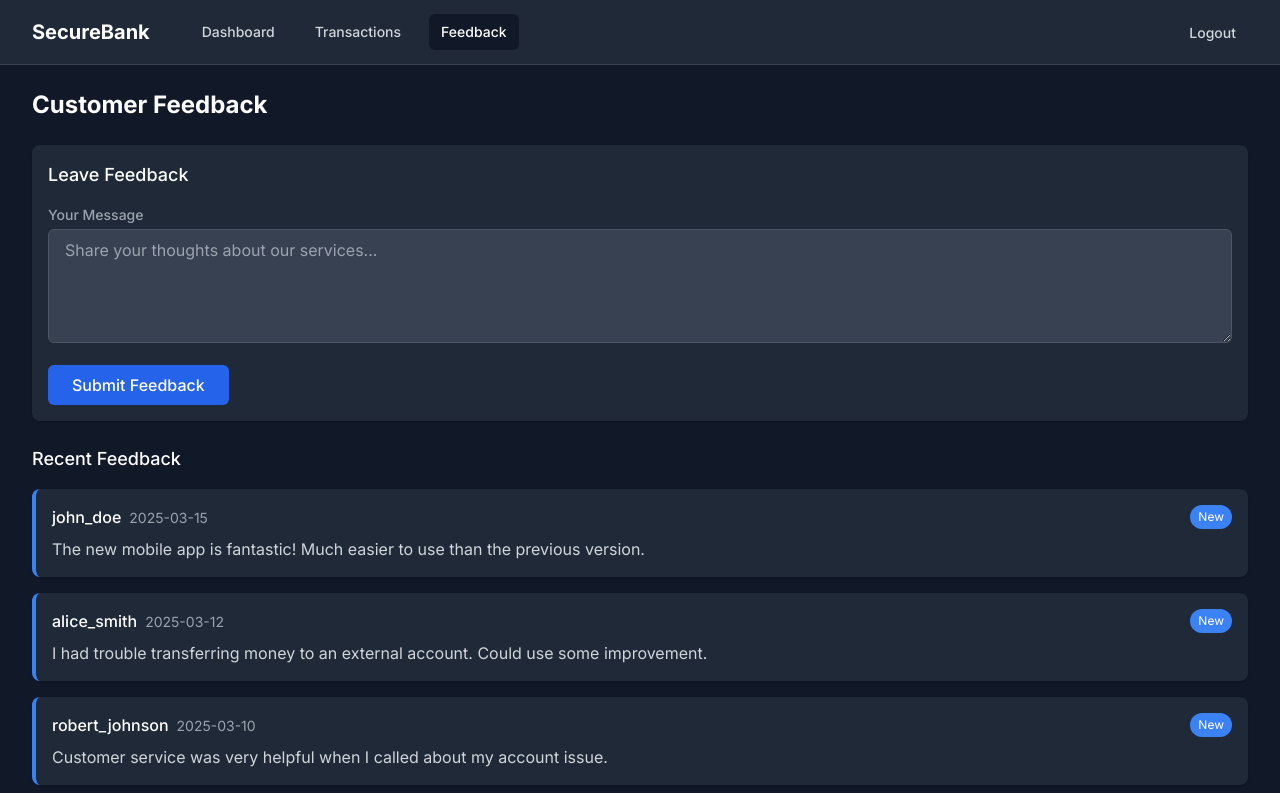
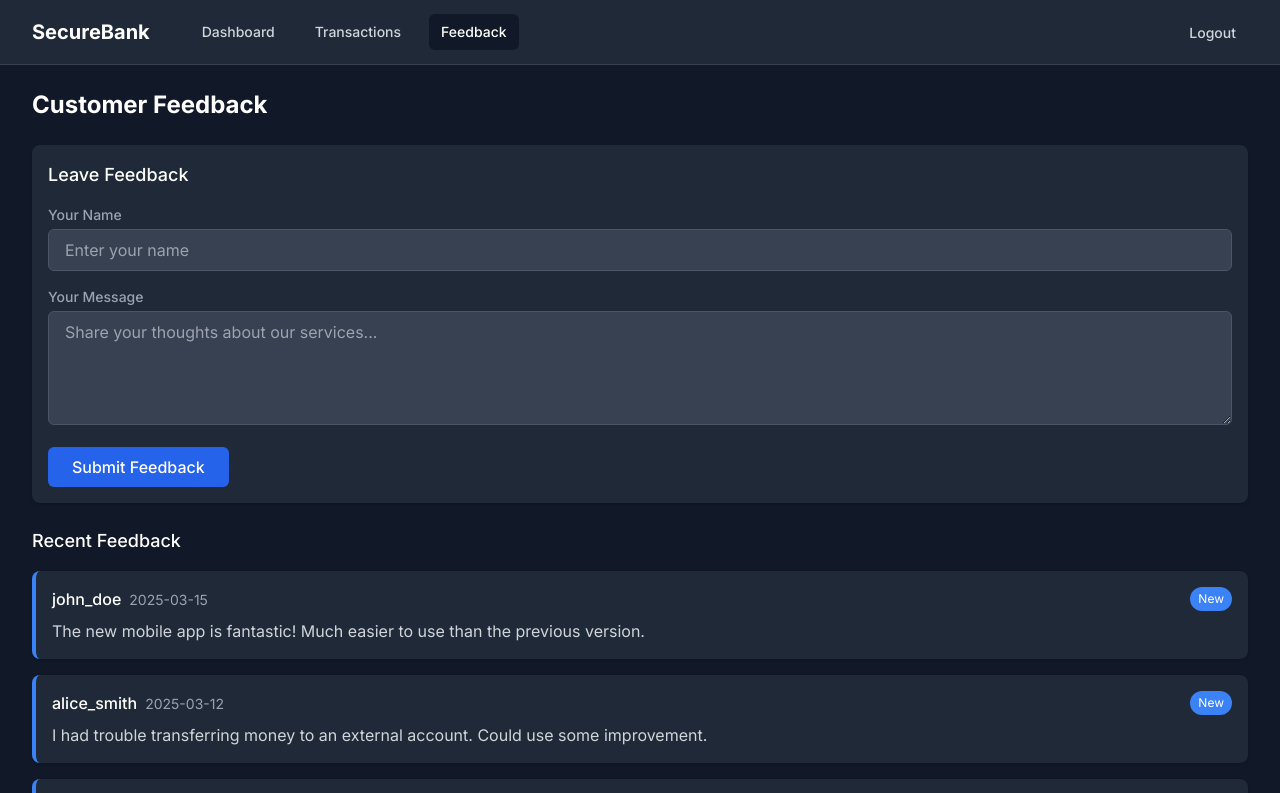
Before and after one commit to sunnypatell/securebank-ctf, a Next.js app in the folder frontend/: page /dashboard/feedback in a window 1280 px wide. Shown: the top 793 px of the page. Built offline with nearby package versions, Linux system fonts and the light colour scheme.

Commit message:
login and register now work

```diff
--- a/frontend/api/users.ts
+++ b/frontend/app/api/users.ts
@@ -1,6 +1,7 @@
 import {NextApiRequest, NextApiResponse } from 'next';
 import nextConnect from 'next-connect';
-import db from '../database/db';
+import db from '../../database/db';
+
 // LATER, will add some basic filtering for requests coming in
 const handler = nextConnect();
 
--- a/frontend/app/dashboard/feedback/page.tsx
+++ b/frontend/app/dashboard/feedback/page.tsx
@@ -1,48 +1,37 @@
-import Link from "next/link"
+"use client";
+
+import Link from "next/link";
+import React, { useState } from "react";
 
 export default function Feedback() {
+  const [user, setUser] = useState("");
+  const [message, setMessage] = useState("");
+
   // Sample feedback data
   const feedbacks = [
-    {
-      id: 1,
-      user: "john_doe",
-      date: "2025-03-15",
-      message: "The new mobile app is fantastic! Much easier to use than the previous version.",
-      read: false,
-    },
-    {
-      id: 2,
-      user: "alice_smith",
-      date: "2025-03-12",
-      message: "I had trouble transferring money to an external account. Could use some improvement.",
-      read: false,
-    },
-    {
-      id: 3,
-      user: "robert_johnson",
-      date: "2025-03-10",
-      message: "Customer service was very helpful when I called about my account issue.",
-      read: false,
-    },
-    {
-      id: 4,
-      user: "emily_wilson",
-      date: "2025-03-05",
-      message: "Love the new security features! Makes me feel safer using online banking.",
-      read: true,
-    },
-    {
-      id: 5,
-      user: "michael_brown",
-      date: "2025-03-01",
-      message: "The website is much faster now after the recent update. Great job!",
-      read: true,
-    },
-  ]
+    { id: 1, user: "john_doe", date: "2025-03-15", message: "The new mobile app is fantastic! Much easier to use than the previous version.", read: false },
+    { id: 2, user: "alice_smith", date: "2025-03-12", message: "I had trouble transferring money to an external account. Could use some improvement.", read: false },
+    { id: 3, user: "robert_johnson", date: "2025-03-10", message: "Customer service was very helpful when I called about my account issue.", read: false },
+    { id: 4, user: "emily_wilson", date: "2025-03-05", message: "Love the new security features! Makes me feel safer using online banking.", read: true },
+    { id: 5, user: "michael_brown", date: "2025-03-01", message: "The website is much faster now after the recent update. Great job!", read: true },
+  ];
+
+  const handleSubmit = async (event: React.FormEvent<HTMLFormElement>) => {
+    event.preventDefault();  // Prevents page reload on form submission
+
+    const response = await fetch("/api/feedback", {
+      method: "POST",
+      headers: { "Content-Type": "application/json" },
+      body: JSON.stringify({ user, message }),
+    });
+
+    const data = await response.json();
+    alert(data.message);
+  };
+
 
   return (
     <div className="min-h-screen bg-gray-900 text-white">
-      {/* Navigation */}
       <nav className="bg-gray-800 border-b border-gray-700">
         <div className="max-w-7xl mx-auto px-4 sm:px-6 lg:px-8">
           <div className="flex items-center justify-between h-16">
@@ -52,79 +41,62 @@ export default function Feedback() {
               </div>
               <div className="hidden md:block">
                 <div className="ml-10 flex items-baseline space-x-4">
-                  <Link
-                    href="/dashboard"
-                    className="text-gray-300 hover:bg-gray-700 hover:text-white px-3 py-2 rounded-md text-sm font-medium"
-                  >
-                    Dashboard
-                  </Link>
-                  <Link
-                    href="/dashboard/transactions"
-                    className="text-gray-300 hover:bg-gray-700 hover:text-white px-3 py-2 rounded-md text-sm font-medium"
-                  >
-                    Transactions
-                  </Link>
-                  <Link
-                    href="/dashboard/feedback"
-                    className="bg-gray-900 text-white px-3 py-2 rounded-md text-sm font-medium"
-                  >
-                    Feedback
-                  </Link>
+                  <Link href="/dashboard" className="text-gray-300 hover:bg-gray-700 hover:text-white px-3 py-2 rounded-md text-sm font-medium">Dashboard</Link>
+                  <Link href="/dashboard/transactions" className="text-gray-300 hover:bg-gray-700 hover:text-white px-3 py-2 rounded-md text-sm font-medium">Transactions</Link>
+                  <Link href="/dashboard/feedback" className="bg-gray-900 text-white px-3 py-2 rounded-md text-sm font-medium">Feedback</Link>
                 </div>
               </div>
             </div>
             <div>
-              <Link
-                href="/"
-                className="text-gray-300 hover:bg-gray-700 hover:text-white px-3 py-2 rounded-md text-sm font-medium"
-              >
-                Logout
-              </Link>
+              <Link href="/" className="text-gray-300 hover:bg-gray-700 hover:text-white px-3 py-2 rounded-md text-sm font-medium">Logout</Link>
             </div>
           </div>
         </div>
       </nav>
 
-      {/* Main Content */}
       <main className="max-w-7xl mx-auto py-6 sm:px-6 lg:px-8">
         <div className="px-4 sm:px-0">
           <h1 className="text-2xl font-bold mb-6">Customer Feedback</h1>
 
-          {/* Feedback Form */}
           <div className="mb-6 bg-gray-800 p-4 rounded-lg shadow">
             <h2 className="text-lg font-medium mb-4">Leave Feedback</h2>
-            <form className="space-y-4">
+            <form className="space-y-4" onSubmit={handleSubmit}>
               <div>
-                <label htmlFor="message" className="block text-sm font-medium text-gray-400 mb-1">
-                  Your Message
-                </label>
+                <label htmlFor="user" className="block text-sm font-medium text-gray-400 mb-1">Your Name</label>
+                <input
+                  id="user"
+                  type="text"
+                  className="w-full px-4 py-2 bg-gray-700 border border-gray-600 rounded-md focus:outline-none focus:ring-2 focus:ring-blue-500 text-white"
+                  placeholder="Enter your name"
+                  value={user}
+                  onChange={(e) => setUser(e.target.value)}
+                />
+              </div>
+
+              <div>
+                <label htmlFor="message" className="block text-sm font-medium text-gray-400 mb-1">Your Message</label>
                 <textarea
                   id="message"
                   rows={4}
                   className="w-full px-4 py-2 bg-gray-700 border border-gray-600 rounded-md focus:outline-none focus:ring-2 focus:ring-blue-500 text-white"
                   placeholder="Share your thoughts about our services..."
+                  value={message}
+                  onChange={(e) => setMessage(e.target.value)}
                 ></textarea>
               </div>
+
               <div>
-                <button
-                  type="submit"
-                  className="bg-blue-600 hover:bg-blue-700 text-white font-medium py-2 px-6 rounded-md"
-                >
+                <button type="submit" className="bg-blue-600 hover:bg-blue-700 text-white font-medium py-2 px-6 rounded-md">
                   Submit Feedback
                 </button>
               </div>
             </form>
           </div>
 
-          {/* Feedback List */}
           <div className="space-y-4">
             <h2 className="text-lg font-medium">Recent Feedback</h2>
-
             {feedbacks.map((feedback) => (
-              <div
-                key={feedback.id}
-                className={`bg-gray-800 p-4 rounded-lg shadow border-l-4 ${feedback.read ? "border-gray-600" : "border-blue-500"}`}
-              >
+              <div key={feedback.id} className={`bg-gray-800 p-4 rounded-lg shadow border-l-4 ${feedback.read ? "border-gray-600" : "border-blue-500"}`}>
                 <div className="flex justify-between items-start mb-2">
                   <div>
                     <span className="font-medium">{feedback.user}</span>
@@ -139,5 +111,5 @@ export default function Feedback() {
         </div>
       </main>
     </div>
-  )
+  );
 }
--- a/frontend/app/login/page.tsx
+++ b/frontend/app/login/page.tsx
@@ -1,27 +1,30 @@
-"use client"
-
-import type React from "react"
-
-import { useState } from "react"
-import { useRouter } from "next/navigation"
+"use client";
+import { useState } from "react";
+import { useRouter } from "next/navigation";
 
 export default function Login() {
-  const [username, setUsername] = useState("")
-  const [password, setPassword] = useState("")
-  const [error, setError] = useState("")
-  const router = useRouter()
+  const [username, setUsername] = useState("");
+  const [password, setPassword] = useState("");
+  const [error, setError] = useState("");
+  const router = useRouter();
 
-  const handleSubmit = (e: React.FormEvent) => {
-    e.preventDefault()
+  const handleSubmit = async (e: React.FormEvent) => {
+    e.preventDefault();
 
-    // Check hardcoded admin credentials
-    if (username === "admin" && password === "admin") {
-      // Redirect to dashboard
-      router.push("/dashboard")
+    const response = await fetch("/api/login", {
+      method: "POST",
+      headers: { "Content-Type": "application/json" },
+      body: JSON.stringify({ username, password }),
+    });
+
+    const data = await response.json();
+
+    if (data.success) {
+      router.push("/dashboard"); // Redirect on successful login
     } else {
-      setError("Invalid username or password")
+      setError("Invalid username or password");
     }
-  }
+  };
 
   return (
     <main className="min-h-screen flex flex-col items-center justify-center bg-gray-900 text-white">
@@ -29,7 +32,9 @@ export default function Login() {
         <h1 className="text-3xl font-bold mb-6 text-center">Login</h1>
 
         {error && (
-          <div className="bg-red-500/20 border border-red-500 text-red-200 px-4 py-2 rounded-md mb-6">{error}</div>
+          <div className="bg-red-500/20 border border-red-500 text-red-200 px-4 py-2 rounded-md mb-6">
+            {error}
+          </div>
         )}
 
         <form className="space-y-6" onSubmit={handleSubmit}>
@@ -82,5 +87,5 @@ export default function Login() {
         </div>
       </div>
     </main>
-  )
+  );
 }
--- a/frontend/app/register/page.tsx
+++ b/frontend/app/register/page.tsx
@@ -1,10 +1,49 @@
+"use client";
+import { useState } from "react";
+import { useRouter } from "next/navigation";
+
 export default function Register() {
+  const [username, setUsername] = useState("");
+  const [password, setPassword] = useState("");
+  const [confirmPassword, setConfirmPassword] = useState("");
+  const [error, setError] = useState("");
+  const router = useRouter();
+
+  const handleSubmit = async (e: React.FormEvent) => {
+    e.preventDefault();
+
+    if (password !== confirmPassword) {
+      setError("Passwords do not match!");
+      return;
+    }
+
+    const response = await fetch("/api/register", {
+      method: "POST",
+      headers: { "Content-Type": "application/json" },
+      body: JSON.stringify({ username, password }),
+    });
+
+    const data = await response.json();
+
+    if (data.success) {
+      router.push("/login"); // Redirect to login page after successful registration
+    } else {
+      setError(data.error);
+    }
+  };
+
   return (
     <main className="min-h-screen flex flex-col items-center justify-center bg-gray-900 text-white">
       <div className="w-full max-w-md p-8 bg-gray-800 rounded-lg shadow-lg">
         <h1 className="text-3xl font-bold mb-6 text-center">Register</h1>
 
-        <form className="space-y-6">
+        {error && (
+          <div className="bg-red-500/20 border border-red-500 text-red-200 px-4 py-2 rounded-md mb-6">
+            {error}
+          </div>
+        )}
+
+        <form className="space-y-6" onSubmit={handleSubmit}>
           <div className="space-y-2">
             <label htmlFor="username" className="block text-sm font-medium text-gray-300">
               Username
@@ -12,6 +51,8 @@ export default function Register() {
             <input
               type="text"
               id="username"
+              value={username}
+              onChange={(e) => setUsername(e.target.value)}
               className="w-full px-4 py-2 bg-gray-700 border border-gray-600 rounded-md focus:outline-none focus:ring-2 focus:ring-blue-500 text-white"
               placeholder="Choose a username"
             />
@@ -24,6 +65,8 @@ export default function Register() {
             <input
               type="password"
               id="password"
+              value={password}
+              onChange={(e) => setPassword(e.target.value)}
               className="w-full px-4 py-2 bg-gray-700 border border-gray-600 rounded-md focus:outline-none focus:ring-2 focus:ring-blue-500 text-white"
               placeholder="Choose a password"
             />
@@ -36,6 +79,8 @@ export default function Register() {
             <input
               type="password"
               id="confirmPassword"
+              value={confirmPassword}
+              onChange={(e) => setConfirmPassword(e.target.value)}
               className="w-full px-4 py-2 bg-gray-700 border border-gray-600 rounded-md focus:outline-none focus:ring-2 focus:ring-blue-500 text-white"
               placeholder="Confirm your password"
             />
@@ -62,5 +107,5 @@ export default function Register() {
         </div>
       </div>
     </main>
-  )
+  );
 }
```
Also changed, not shown: frontend/app/api/feedback/route.ts (added, +27 -0 lines), frontend/app/api/login/route.ts (added, +23 -0 lines), frontend/app/api/register/route.ts (added, +18 -0 lines), frontend/database/db.ts (+6 -9 lines), frontend/app/api/comments.ts (added), frontend/app/api/transactions.ts (added), 2 other files (tests, documents, lock files or other folders).
